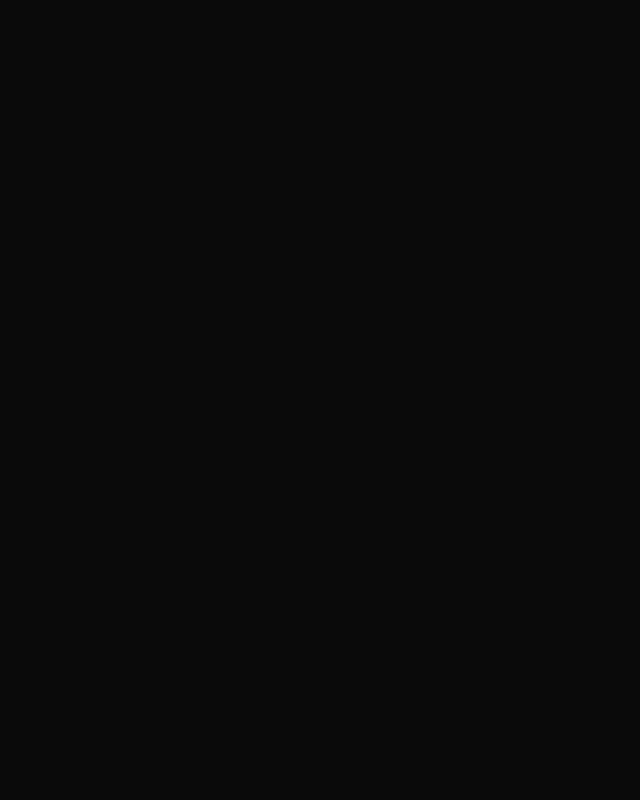
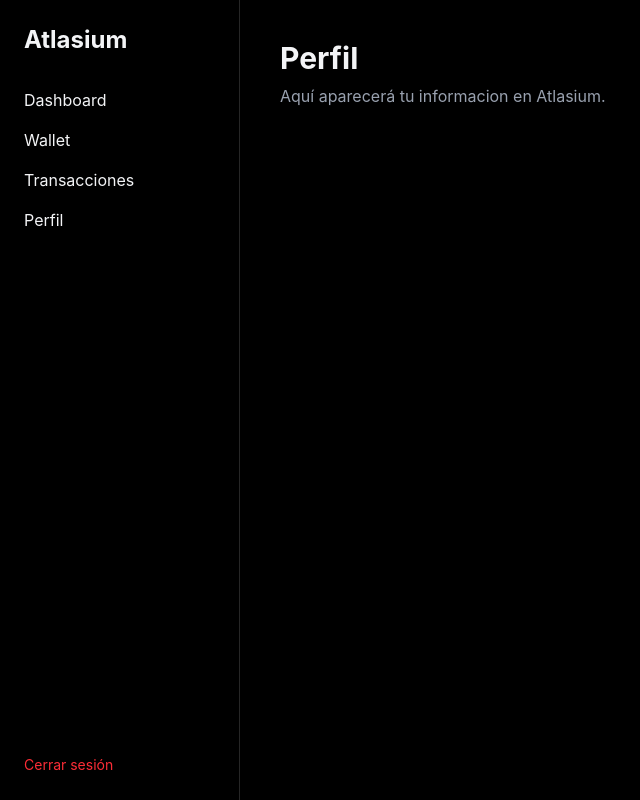
Before and after one commit to PacoAcun/Atlasium-ATL, a React app in the folder frontend/: page /profile in a window 1280 px wide. Before the commit this address had no page. Shown: the whole page, without its empty margins (0-640 px from the left). Built offline with nearby package versions, Linux system fonts and the light colour scheme; the HTML template or start-up script is replaced by a standard one.

Commit message:
Navigation movil and PC

```diff
--- a/frontend/package.json
+++ b/frontend/package.json
@@ -13,6 +13,7 @@
     "axios": "^1.13.2",
     "react": "^19.2.0",
     "react-dom": "^19.2.0",
+    "react-icons": "^5.5.0",
     "react-router-dom": "^7.9.6"
   },
   "devDependencies": {
--- a/frontend/src/App.jsx
+++ b/frontend/src/App.jsx
@@ -1,16 +1,23 @@
 import { Routes, Route } from "react-router-dom";
-import Home from "./pages/Home";
 import Login from "./pages/Login";
 import Register from "./pages/Register";
 import Dashboard from "./pages/Dashboard";
+import Wallet from "./pages/Wallet";
+import Transactions from "./pages/Transactions";
+import Profile from "./pages/Profile";
 
-export default function App() {
+function App() {
   return (
     <Routes>
-      <Route path="/" element={<Home />} />
+      <Route path="/" element={<Login />} />
       <Route path="/login" element={<Login />} />
       <Route path="/register" element={<Register />} />
       <Route path="/dashboard" element={<Dashboard />} />
+      <Route path="/wallet" element={<Wallet />} />
+      <Route path="/transactions" element={<Transactions />} />
+      <Route path="/profile" element={<Profile />} />
     </Routes>
   );
 }
+
+export default App;
--- /dev/null
+++ b/frontend/src/layout/LayoutResponsive.jsx
@@ -0,0 +1,78 @@
+import { useContext } from "react";
+import { AuthContext } from "../context/AuthContext";
+import { Link, useLocation } from "react-router-dom";
+import { FiHome, FiCreditCard, FiList, FiUser } from "react-icons/fi";
+
+export default function LayoutResponsive({ children }) {
+  const { user, logout } = useContext(AuthContext);
+  const location = useLocation();
+
+  const isMobile = window.innerWidth < 768;
+
+  return (
+    <div className="h-screen w-screen flex bg-black text-gray-100 relative">
+
+      {/* ============ DESKTOP SIDEBAR ============ */}
+      {!isMobile && (
+        <aside className="w-60 border-r border-neutral-800 p-6 flex flex-col">
+          <h1 className="text-2xl font-bold mb-8">Atlasium</h1>
+
+          <nav className="flex flex-col gap-4">
+            <Link to="/dashboard" className="hover:text-white">Dashboard</Link>
+            <Link to="/wallet" className="hover:text-white">Wallet</Link>
+            <Link to="/transactions" className="hover:text-white">Transacciones</Link>
+            <Link to="/profile" className="hover:text-white">Perfil</Link>
+          </nav>
+
+          <div className="mt-auto">
+            <p className="text-gray-500 text-sm mb-2">{user?.email}</p>
+            <button onClick={logout} className="text-red-500 hover:text-red-400 text-sm">
+              Cerrar sesión
+            </button>
+          </div>
+        </aside>
+      )}
+
+      {/* ============ MOBILE HEADER (VACÍO) ============ */}
+      {isMobile && (
+        <header className="fixed top-0 left-0 w-full h-14 bg-black border-b border-neutral-800"></header>
+      )}
+
+      {/* ============ MAIN CONTENT ============ */}
+      <main className={`flex-1 overflow-y-auto px-6 py-20 md:p-10`}>
+        {children}
+      </main>
+
+      {/* ============ MOBILE BOTTOM NAV ============ */}
+      {isMobile && (
+        <nav className="fixed bottom-0 left-0 w-full h-16 bg-black border-t border-neutral-800 flex justify-around items-center">
+
+          {/* Home */}
+          <Link to="/dashboard" className="flex flex-col items-center">
+            <FiHome size={22} />
+            <span className="text-xs mt-1">Home</span>
+          </Link>
+
+          {/* Wallet */}
+          <Link to="/wallet" className="flex flex-col items-center">
+            <FiCreditCard size={22} />
+            <span className="text-xs mt-1">Wallet</span>
+          </Link>
+
+          {/* Transacciones */}
+          <Link to="/transactions" className="flex flex-col items-center">
+            <FiList size={22} />
+            <span className="text-xs mt-1">Trs</span>
+          </Link>
+
+          {/* Perfil */}
+          <Link to="/profile" className="flex flex-col items-center">
+            <FiUser size={22} />
+            <span className="text-xs mt-1">Perfil</span>
+          </Link>
+
+        </nav>
+      )}
+    </div>
+  );
+}
--- a/frontend/src/pages/Dashboard.jsx
+++ b/frontend/src/pages/Dashboard.jsx
@@ -1,22 +1,34 @@
+import LayoutResponsive from "../layout/LayoutResponsive";
 import { useContext } from "react";
 import { AuthContext } from "../context/AuthContext";
 
 export default function Dashboard() {
-  const { user, logout } = useContext(AuthContext);
+  const { user } = useContext(AuthContext);
 
-  if (!user) return <p className="p-10 text-gray-400">Cargando...</p>;
+  if (!user) {
+    return (
+      <div className="h-screen w-full flex items-center justify-center text-gray-300">
+        Cargando...
+      </div>
+    );
+  }
 
   return (
-    <div className="p-10">
-      <h1 className="text-4xl font-bold">Bienvenido, {user.name}</h1>
-      <p className="text-gray-400 mt-2">{user.email}</p>
+    <LayoutResponsive>
+      <h1 className="text-4xl font-bold mb-4">Hola, {user?.name}</h1>
 
-      <button
-        onClick={logout}
-        className="mt-6 px-4 py-2 bg-red-600 rounded"
-      >
-        Cerrar sesión
-      </button>
-    </div>
+      <p className="text-gray-400">
+        Bienvenido a tu espacio en Atlasium.
+      </p>
+
+      <div className="mt-10 bg-neutral-900 border border-neutral-700 p-6 rounded-xl">
+        <h2 className="text-2xl font-semibold">Próximos pasos</h2>
+        <ul className="mt-4 space-y-2 text-gray-300">
+          <li>• Solicitar Wallet temporal</li>
+          <li>• Escanear QR para pagar</li>
+          <li>• Ver historial de transacciones</li>
+        </ul>
+      </div>
+    </LayoutResponsive>
   );
 }
--- /dev/null
+++ b/frontend/src/pages/Profile.jsx
@@ -0,0 +1,10 @@
+import LayoutResponsive from "../layout/LayoutResponsive";
+
+export default function Profile() {
+  return (
+    <LayoutResponsive>
+      <h1 className="text-3xl font-bold">Perfil</h1>
+      <p className="text-gray-400 mt-2">Aquí aparecerá tu informacion en Atlasium.</p>
+    </LayoutResponsive>
+  );
+}
--- /dev/null
+++ b/frontend/src/pages/Transactions.jsx
@@ -0,0 +1,12 @@
+import LayoutResponsive from "../layout/LayoutResponsive";
+
+export default function Transactions() {
+  return (
+    <LayoutResponsive>
+      <h1 className="text-3xl font-bold">Transacciones</h1>
+      <p className="text-gray-400 mt-2">
+        Aquí verás tus transacciones dentro del campus.
+      </p>
+    </LayoutResponsive>
+  );
+}
--- /dev/null
+++ b/frontend/src/pages/Wallet.jsx
@@ -0,0 +1,10 @@
+import LayoutResponsive from "../layout/LayoutResponsive";
+
+export default function Wallet() {
+  return (
+    <LayoutResponsive>
+      <h1 className="text-3xl font-bold">Wallet</h1>
+      <p className="text-gray-400 mt-2">Aquí aparecerá tu Wallet Atlasium.</p>
+    </LayoutResponsive>
+  );
+}
```
Also changed, not shown: 1 other file (tests, documents, lock files or other folders).
